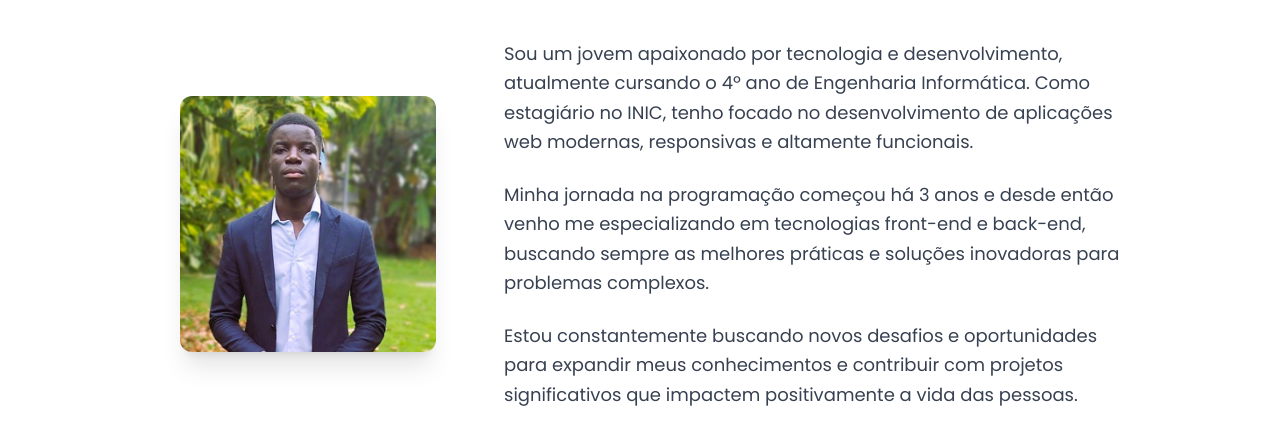
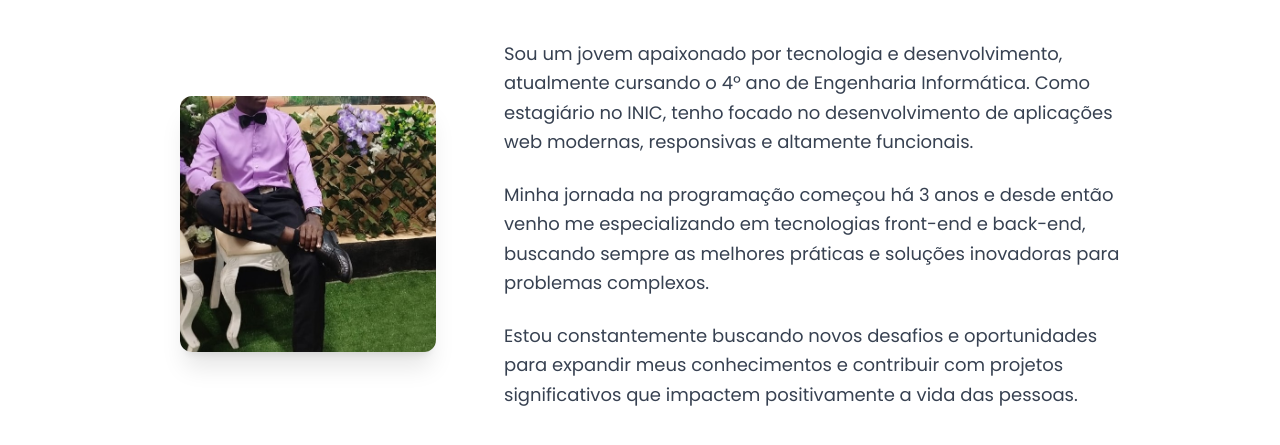
Before and after one commit to lablack123/Protifolio, a plain HTML site: page index.html in a window 1280 px wide. Shown: the part 715-1160 px from the top of the page. Drawn offline with nearby package versions, Linux system fonts and the light colour scheme.

Commit message:
initial commit2

```diff
--- a/index.html
+++ b/index.html
@@ -108,7 +108,7 @@
       <div class="flex flex-col md:flex-row items-center gap-10 animate__animated animate__fadeInUp">
         <div class="md:w-1/3 flex justify-center">
           <div class="w-64 h-64 rounded-xl overflow-hidden shadow-xl">
-            <img src="ft.jpg" alt="Adelson Da Costa" class="w-full h-full object-cover">
+            <img src="fgtt.jpg" alt="Adelson Da Costa" class="w-full h-full object-cover">
           </div>
         </div>
         <div class="md:w-2/3">
```
Also changed, not shown: fgtt.jpg (added).
